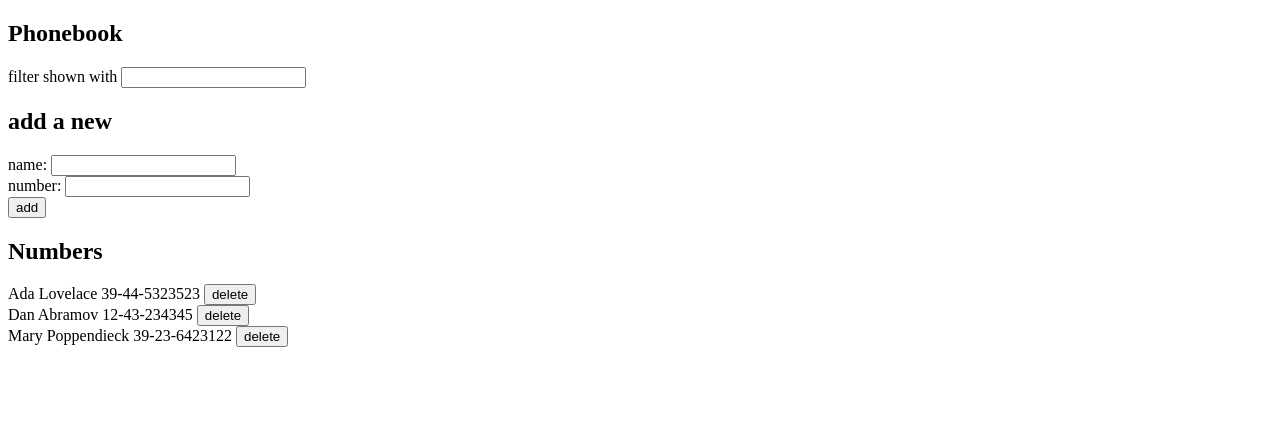
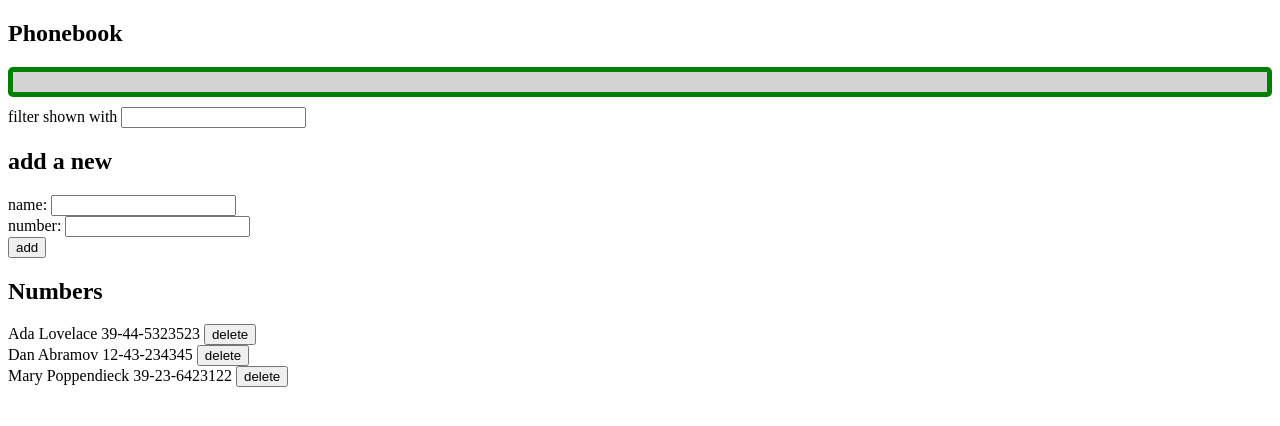
Before and after one commit to frendsick/full-stack-open, a React (Create React App) app in the folder part2/phonebook/: page / in a window 1280 px wide. Shown: the top 426 px of the page. Built offline with nearby package versions, Linux system fonts and the light colour scheme; data requests are answered from the project's data file.

Commit message:
Show notifications of successful events

```diff
--- /dev/null
+++ b/part2/phonebook/src/components/Notification.js
@@ -0,0 +1,3 @@
+const Notification = ({ message }) => <div className="success">{message}</div>;
+
+export default Notification;
--- a/part2/phonebook/src/components/Phonebook.js
+++ b/part2/phonebook/src/components/Phonebook.js
@@ -4,10 +4,12 @@ import Header from "./Header";
 import Persons from "./Persons";
 import PersonForm from "./PersonForm";
 import personApi from "../api/person";
+import Notification from "./Notification";
 
 const Phonebook = () => {
     const [persons, setPersons] = useState(null);
     const [nameFilter, setNameFilter] = useState("");
+    const [notification, setNotification] = useState("");
 
     const fetchData = async () => {
         try {
@@ -40,7 +42,7 @@ const Phonebook = () => {
 
     // Return a boolean depending on if the phone number was changed
     async function updatePhoneNumber(person) {
-        const name = person.name;
+        const { name, number } = person;
         const changePhoneNumber = !window.confirm(
             `${name} is already added to phonebook, replace the old number with a new one?`,
         );
@@ -53,6 +55,7 @@ const Phonebook = () => {
         // Update phone number and redraw
         await personApi.update(userId, person);
         fetchData();
+        setNotification(`The number of ${name} was changed to ${number}`);
         return true;
     }
 
@@ -63,6 +66,7 @@ const Phonebook = () => {
         }
         personApi.create(person);
         setPersons((prevPersons) => [...prevPersons, person]);
+        setNotification(`Added ${person.name}`);
         return true;
     }
 
@@ -72,6 +76,7 @@ const Phonebook = () => {
         try {
             await personApi.remove(person.id);
             fetchData();
+            setNotification(`Deleted ${person.name}`);
         } catch (error) {
             console.error(`Error deleting person with ID ${person.id}`, error);
         }
@@ -80,6 +85,7 @@ const Phonebook = () => {
     return (
         <article>
             <Header text="Phonebook" headingLevel="h1"></Header>
+            <Notification message={notification} />
             <Filter filterState={nameFilter} setFilterState={setNameFilter} />
             <Header text="add a new" headingLevel="h2"></Header>
             <PersonForm addPersonFunction={addPerson} />
--- /dev/null
+++ b/part2/phonebook/src/index.css
@@ -0,0 +1,8 @@
+.success {
+    color: green;
+    background: lightgrey;
+    border: 5px solid green;
+    border-radius: 5px;
+    padding: 10px;
+    margin-bottom: 10px;
+}
--- a/part2/phonebook/src/index.js
+++ b/part2/phonebook/src/index.js
@@ -1,6 +1,6 @@
 import React from "react";
 import ReactDOM from "react-dom/client";
-
 import App from "./App";
+import "./index.css";
 
 ReactDOM.createRoot(document.getElementById("root")).render(<App />);
```
